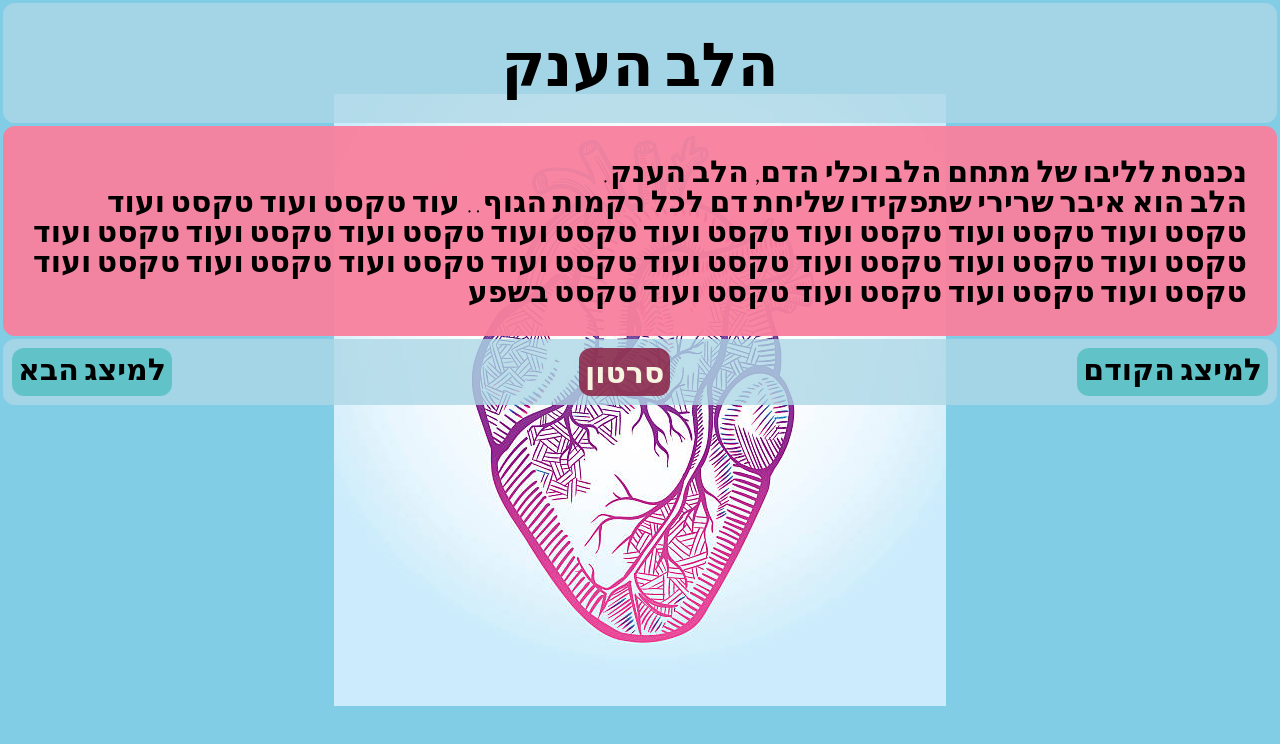
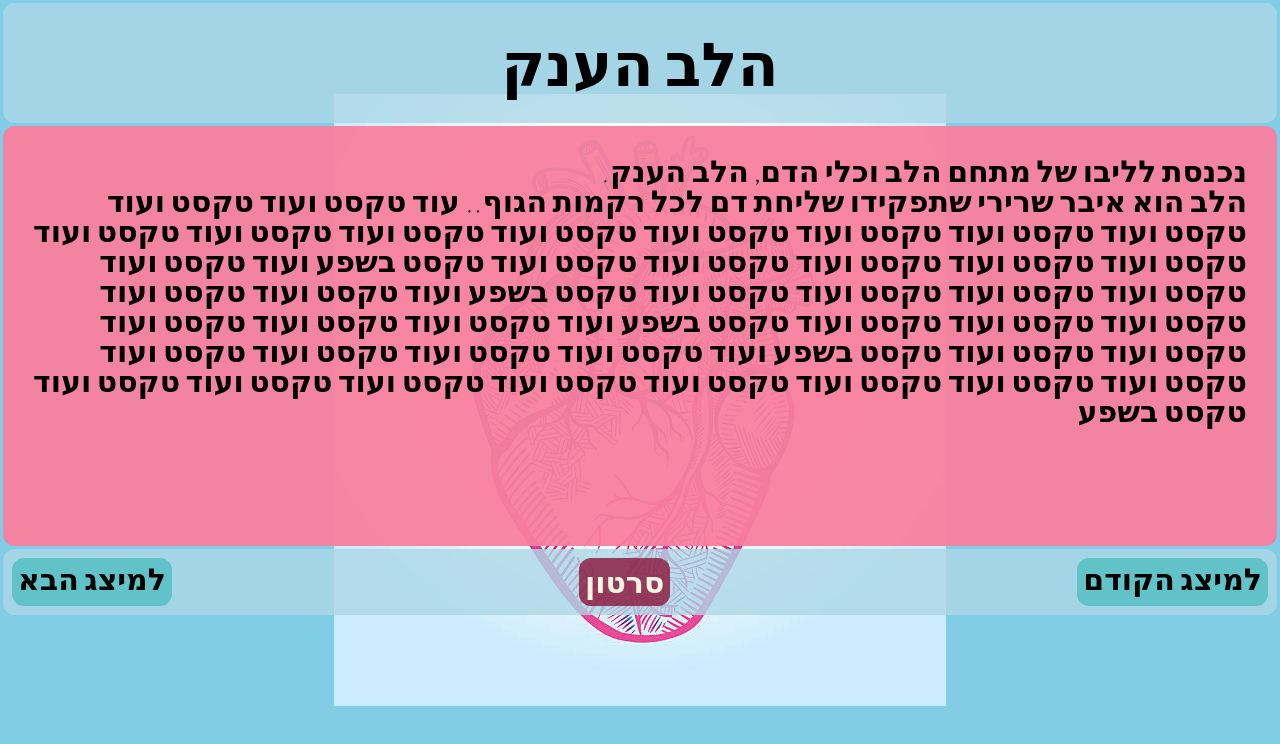
Before and after one commit to yarivShamash/ambulatory, a plain HTML site: page index.html in a window 1280 px wide. Drawn offline with Linux system fonts and the light colour scheme.

Commit message:
added more text and scroll

```diff
--- a/index.html
+++ b/index.html
@@ -20,7 +20,11 @@
       <p>נכנסת לליבו של מתחם הלב וכלי הדם, הלב הענק. <span class="transparent">ד</span></p>
       <p>הלב הוא איבר שרירי שתפקידו שליחת דם לכל רקמות הגוף.. עוד טקסט ועוד טקסט ועוד טקסט
         ועוד טקסט ועוד טקסט ועוד טקסט ועוד טקסט ועוד טקסט ועוד טקסט ועוד טקסט
-        ועוד טקסט ועוד טקסט ועוד טקסט ועוד טקסט ועוד טקסט ועוד טקסט ועוד טקסט
+        ועוד טקסט ועוד טקסט ועוד טקסט ועוד טקסט ועוד טקסט ועוד טקסט  בשפע
+        ועוד טקסט ועוד טקסט ועוד טקסט ועוד טקסט ועוד טקסט ועוד טקסט  בשפע
+        ועוד טקסט ועוד טקסט ועוד טקסט ועוד טקסט ועוד טקסט ועוד טקסט  בשפע
+        ועוד טקסט ועוד טקסט ועוד טקסט ועוד טקסט ועוד טקסט ועוד טקסט  בשפע
+        ועוד טקסט ועוד טקסט ועוד טקסט ועוד טקסט ועוד טקסט ועוד טקסט ועוד  טקסט
         ועוד טקסט ועוד טקסט ועוד טקסט ועוד טקסט ועוד טקסט ועוד טקסט  בשפע
       </p>
     </div>
--- a/style/stlye.css
+++ b/style/stlye.css
@@ -34,6 +34,7 @@ h1 {
     font-family: 'Amatic SC', cursive;
     font-weight: bold;
     font-size: 1rem;
+    height: 12rem; /*fix height and width so it's dynamic */
 
     background-color: rgba(248, 128, 158, 0.95);
     border-radius: 0.4rem;
@@ -44,6 +45,7 @@ h1 {
 
     padding: 1rem;
     margin: 0.1rem;
+
 }
 
 .buttomButtons{
```
